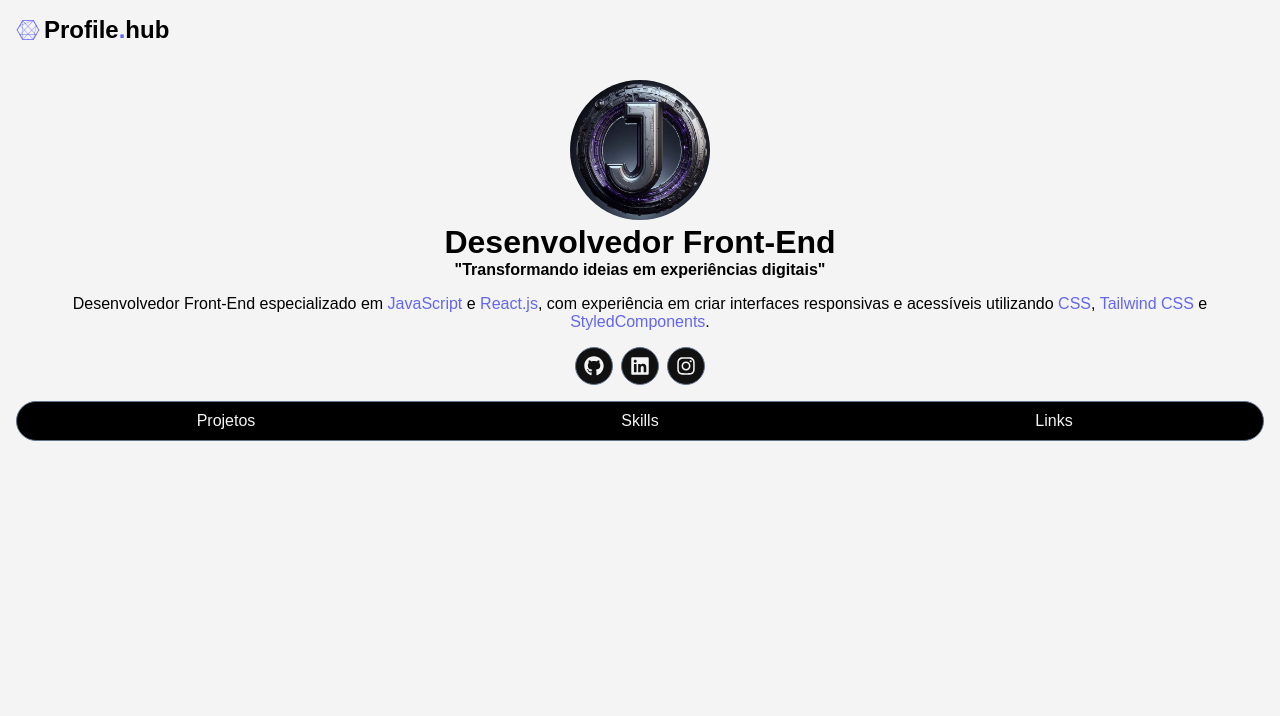
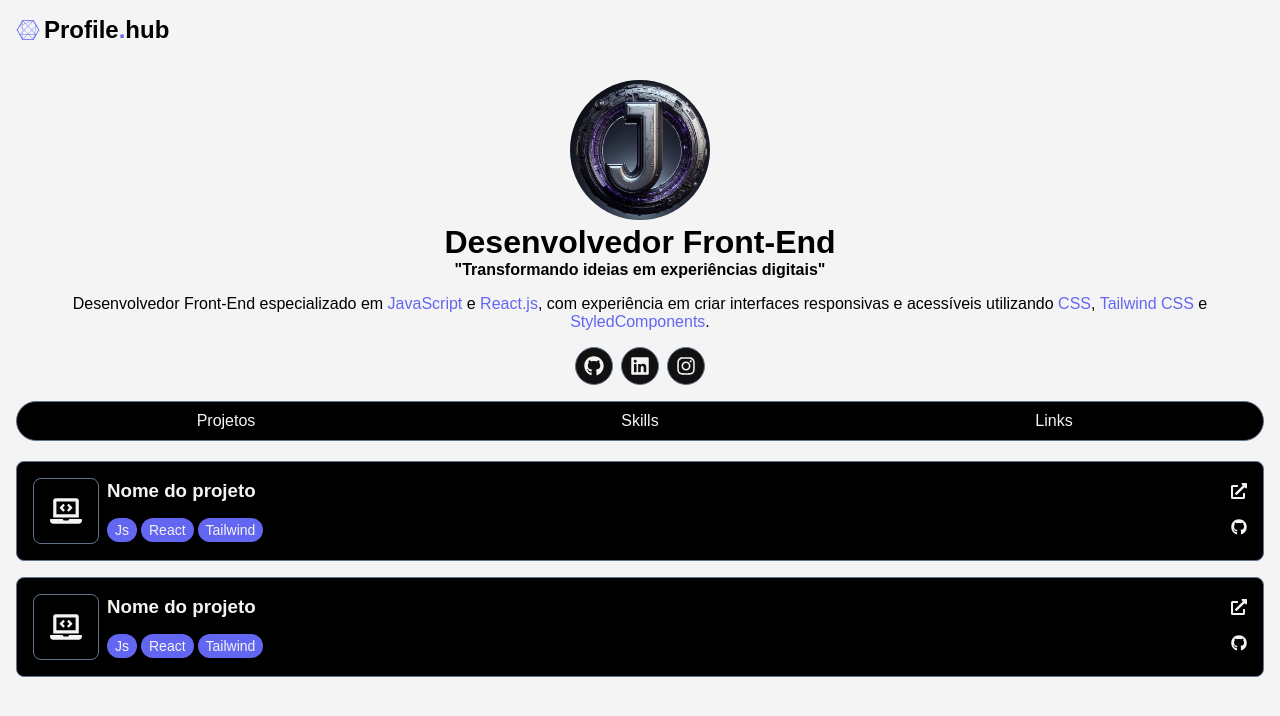
Before and after one commit to JoaoAlisonTI/profile-hub, a React (Vite) app: page / in a window 1280 px wide. Shown: the top 716 px of the page. Built offline with nearby package versions, Linux system fonts and the light colour scheme; a web font is replaced by a local one.

Commit message:
style: Adicionando o estilo do componente projetos

```diff
--- a/src/App.jsx
+++ b/src/App.jsx
@@ -1,5 +1,6 @@
 import { Header } from "./components/Header"
-import { StyledContainer, StyledButtonsDiv, StyledButton } from "./global-styles/appStyle.jsx"
+import { Projects } from "./components/Projects"
+import { StyledContainer, StyledButtonsDiv, StyledButton, StyledSection } from "./global-styles/appStyle.jsx"
 
 
 function App() {
@@ -12,6 +13,9 @@ function App() {
         <StyledButton>Skills</StyledButton>
         <StyledButton>Links</StyledButton>
       </StyledButtonsDiv>
+      <StyledSection>
+        <Projects />
+      </StyledSection>
     </StyledContainer>
   )
 }
--- /dev/null
+++ b/src/components/Projects/index.jsx
@@ -0,0 +1,51 @@
+import { FaLaptopCode, FaExternalLinkAlt, FaGithub } from "react-icons/fa"
+import { StyledProjecstCotainer, StyledProjectCotainer, StyledProjectContent, StyledDivIcon, StyledDivLinks } from "./style.jsx"
+
+export const Projects = () => {
+  return (
+    <StyledProjecstCotainer>
+      <StyledProjectCotainer>
+        <StyledDivIcon>
+          <FaLaptopCode size={32}/>
+        </StyledDivIcon>
+        <StyledProjectContent>
+          <h3>Nome do projeto</h3>
+          <div>
+            <span>Js</span>
+            <span>React</span>
+            <span>Tailwind</span>
+          </div>
+        </StyledProjectContent>
+        <StyledDivLinks>
+          <a>
+            <FaExternalLinkAlt size={16} />
+          </a>
+          <a>
+            <FaGithub size={16} />
+          </a>
+        </StyledDivLinks>
+      </StyledProjectCotainer>
+      <StyledProjectCotainer>
+        <StyledDivIcon>
+          <FaLaptopCode size={32}/>
+        </StyledDivIcon>
+        <StyledProjectContent>
+          <h3>Nome do projeto</h3>
+          <div>
+            <span>Js</span>
+            <span>React</span>
+            <span>Tailwind</span>
+          </div>
+        </StyledProjectContent>
+        <StyledDivLinks>
+          <a>
+            <FaExternalLinkAlt size={16}/>
+          </a>
+          <a>
+            <FaGithub size={16} />
+          </a>
+        </StyledDivLinks>
+      </StyledProjectCotainer>
+    </StyledProjecstCotainer>
+  )
+}
--- /dev/null
+++ b/src/components/Projects/style.jsx
@@ -0,0 +1,61 @@
+import { styled } from 'styled-components';
+
+export const StyledProjecstCotainer = styled.div`
+  width: 100%;
+  display: flex;
+  flex-direction: column;
+  gap: 16px;
+`
+
+export const StyledProjectCotainer = styled.div`
+  width: 100%;
+  padding: 16px;
+  display: flex;
+  gap: 8px;
+  justify-content: center;
+  align-items: center;
+  background-color: var(--text-color);
+  color: var(--bg-color);
+  border-radius: 8px;
+  border: 1px solid var(--secondary-color);
+`
+
+export const StyledDivIcon = styled.div`
+  padding: 16px;
+  display: flex;
+  justify-content: center;
+  align-items: center;
+  border: 1px solid var(--secondary-color);
+  border-radius: 8px;
+`
+
+export const StyledProjectContent = styled.div`
+  flex: 1;
+  display: flex;
+  flex-direction: column;
+  align-items: left;
+  gap: 16px;
+
+  div {
+    width: 100%;
+    display: flex;
+    align-items: center;
+    gap: 4px;
+  }
+
+  span {
+    background-color: var(--primary-color);
+    border-radius: 20px;
+    text-align: center;
+    font-size: var(--font-size-subparagraph);
+    padding: 4px 8px;
+  }
+`
+
+export const StyledDivLinks = styled.div`
+  display: flex;
+  flex-direction: column;
+  align-items: center;
+  justify-content: center;
+  gap: 16px;
+`
--- a/src/global-styles/appStyle.jsx
+++ b/src/global-styles/appStyle.jsx
@@ -34,3 +34,8 @@ export const StyledButton = styled.button`
     background-color: var(--primary-color);
   }
 `
+
+export const StyledSection = styled.section`
+  width: 100%;
+  margin-top: 20px;
+`
```
